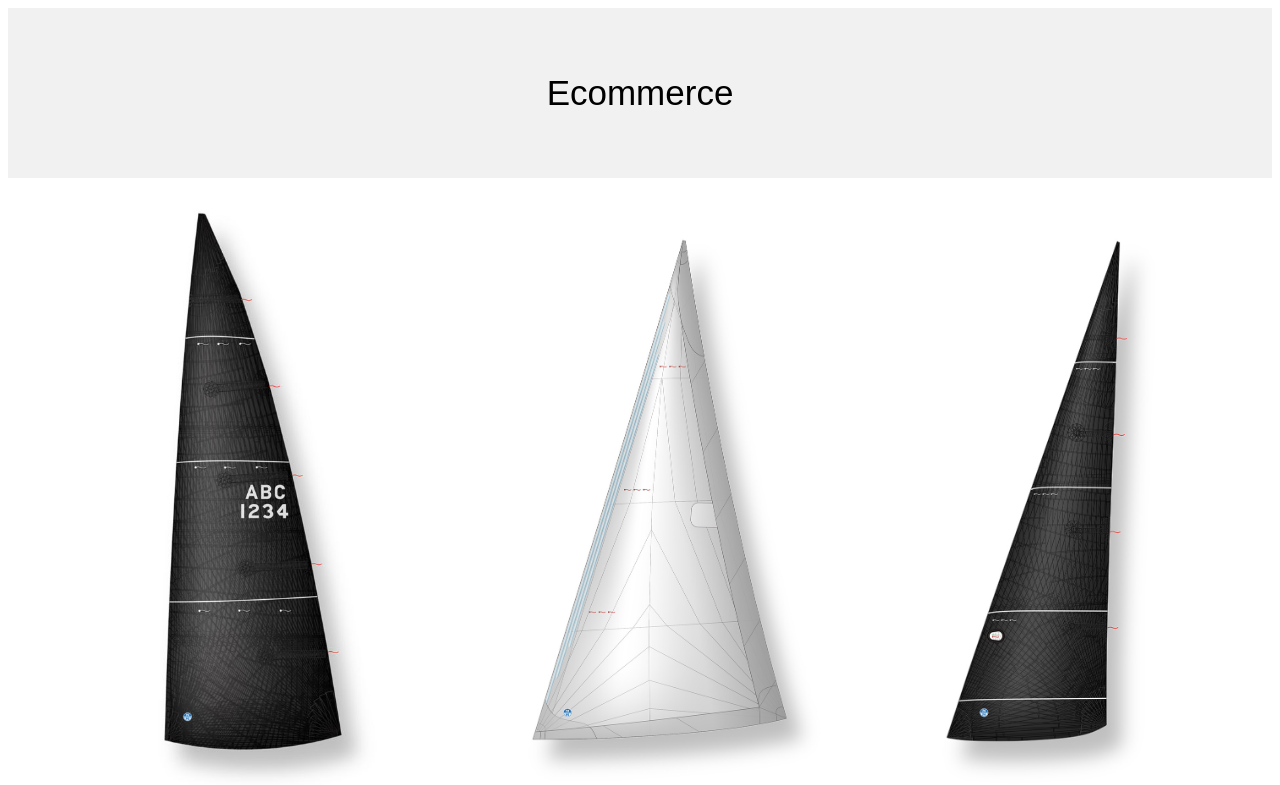
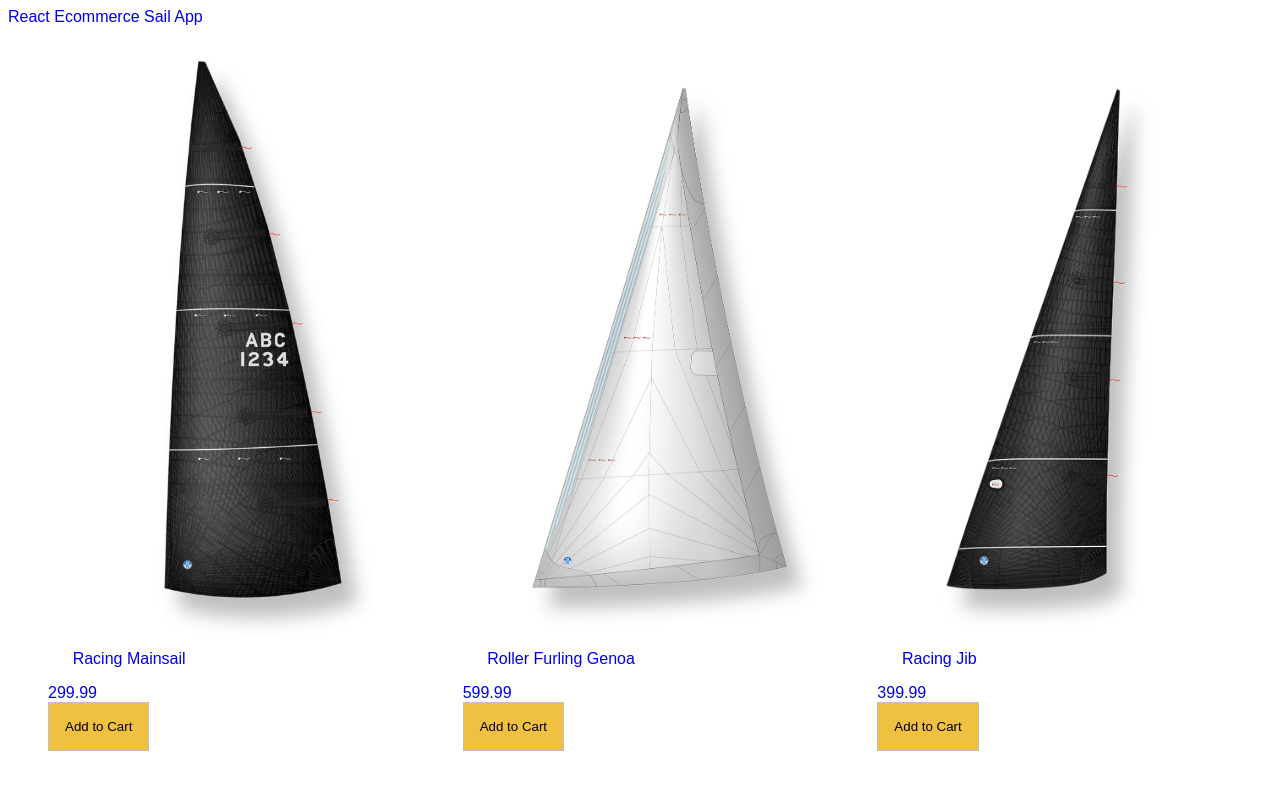
Before and after one commit to jcport1/ecommerce-sail, a React (Create React App) app: page / in a window 1280 px wide. Shown: the top 785 px of the page. Built offline with nearby package versions, Linux system fonts and the light colour scheme.

Commit message:
Adds product price div and add to cart button

```diff
--- a/src/App.js
+++ b/src/App.js
@@ -16,9 +16,7 @@ class App extends Component {
     return (
       <div>
         <header>
-          <div className="header">
-            <p>Ecommerce </p>
-            </div>
+          <a href="/">React Ecommerce Sail App</a>
         </header>
           <main>
           <Products products={this.state.products} />
--- a/src/components/Products.js
+++ b/src/components/Products.js
@@ -8,10 +8,16 @@ export default class Products extends Component {
             <ul className="products">
             {this.props.products.map(product => (
                 <li key={product._id}>
-                    <div className="item">
-                        <img src={product.image} alt={product.title}></img>
-                        <p>{product.title}</p>
-                    </div>
+                    <a href={"#" + product._id}>
+                        <div className="item">
+                            <img src={product.image} alt={product.title}></img>
+                            <p>{product.title}</p>
+                        </div>
+                        <div className="product-price">
+                            <div>{product.price}</div>
+                        <button className="button primary">Add to Cart</button>
+                        </div>
+                    </a>
                 </li>
             ))}
             </ul>
--- a/src/index.css
+++ b/src/index.css
@@ -7,10 +7,18 @@ body {
   background-size: 340px, auto;
 }
 
+a {
+  text-decoration: none;
+}
+
+a:hover {
+  color: #ff8000;
+}
+
 /* header */
 
 .header {
-  background-color: #f1f1f1;
+  background-color: #203040;
   padding: 30px;
   text-align: center;
   font-size: 35px;
@@ -38,12 +46,21 @@ body {
   max-height: 37rem;
 }
 
-/* @media (max-width: 600px) {
-  .row {
-    -webkit-flex-direction: column;
-    flex-direction: column;
-  }
-} */
+.button {
+  padding: 1rem;
+  border: .1rem #c0c0c0 solid;
+  background-color: #f0f0f0;
+  cursor: pointer;
+}
+.button:hover {
+  border: 0.1rem #808080 solid;
+}
+
+.button.primary {
+  background-color: #f0c040;
+}
+
+
 /* Footer */
 
 .footer {
```
